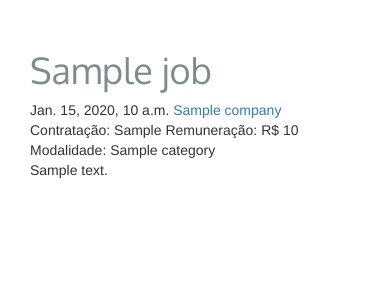
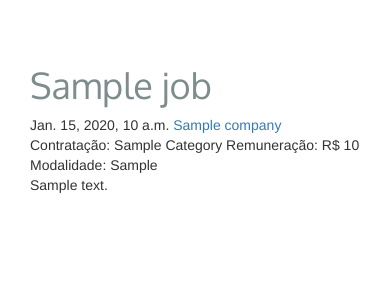
Before and after one commit to marcosvicente/vagastirecife, a Django app: template job_board/templates/jobs/job_detail.html in a window 390 px wide. Shown: the part 70-370 px from the top of the page. Run offline with Django 3.2, Linux system fonts and the light colour scheme; the template is opened without the code that fills it: most values are stand-ins (such as "Sample title", 1, 10 or a date in 2020); data that the repository does not hold is empty; some libraries are stand-ins or nearby versions.

Commit message:
Some adjustments

```diff
--- a/job_board/static/css/main.css
+++ b/job_board/static/css/main.css
@@ -1,6 +1,10 @@
 * {
     margin: 0;
     padding: 0;
+}
+
+.row {
+    margin-bottom: 15px;
 }
 
 h1, h3 {
@@ -113,7 +117,7 @@ h1, h3 {
 
 /* MOBILE MENU */
 
-@media screen and (max-width: 720px) {
+@media screen and (max-width: 768px) {
     .mobile-nav {
         display: block;
         height: 40px;
@@ -140,11 +144,18 @@ h1, h3 {
 
     .mobile-logo {
         font-size: 1.5em;
-        color: black;
         text-transform: uppercase;
         font-weight: bold;
         padding-top: 0.3em;
         display: block;
+    }
+
+    .mobile-logo a {
+        color: black;
+    }
+
+    .mobile-logo a:hover {
+        text-decoration: none;
     }
 
     .main-menu {
--- a/job_board/templates/jobs/base.html
+++ b/job_board/templates/jobs/base.html
@@ -20,7 +20,7 @@
                 <nav>
                     <div class="mobile-nav">
                         <a class="mobile-btn fa fa-2x fa-bars"></a>
-                        <h1 class="mobile-logo">VagasTIRecife</h1>
+                        <h1 class="mobile-logo"><a href="{% url 'index' %}">VagasTIRecife</a></h1>
                     </div>
                     <h1 class="logo pull-left"><a href="{% url 'index' %}">Vagas<span>TI</span>Recife</a></h1>
                     <ul class="main-menu">
--- a/job_board/templates/jobs/job_detail.html
+++ b/job_board/templates/jobs/job_detail.html
@@ -12,9 +12,9 @@
       <div class="detail-info">
         <span> {{ job.timestamp }}</span>
         <span><a href="{{ job.url }}" target='_blank'>{{ job.company }}</a></span>
-        <span>Contratação: {{ job.job_type|title }}</span>
+        <span>Contratação: {{ job.category|title }}</span>
         <span>Remuneração: R$ {{ job.salary|intcomma }}</span>
-        <span>Modalidade: {{ job.category }}</span>
+        <span>Modalidade: {{ job.job_type|title }}</span>
       </div>
       <div class="detail-description">
         <p>{{ job.description }}</p>
```
